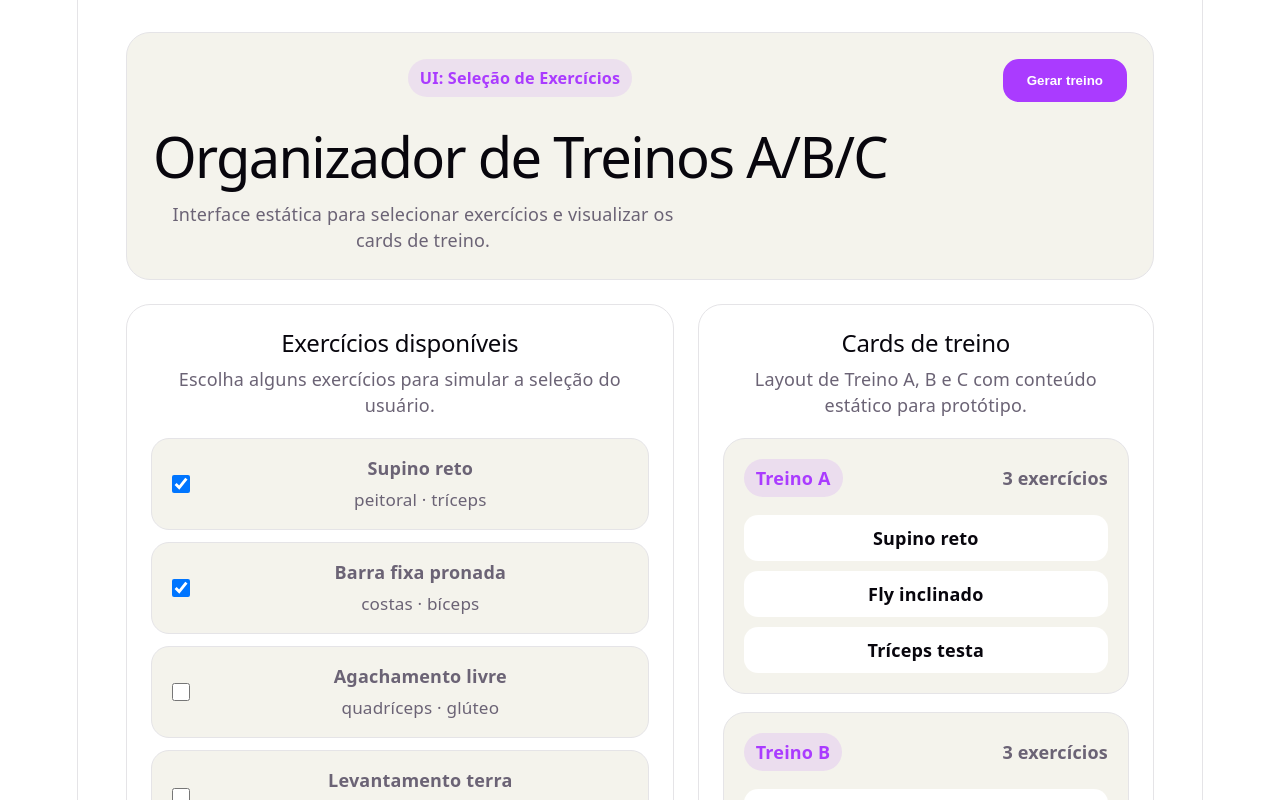
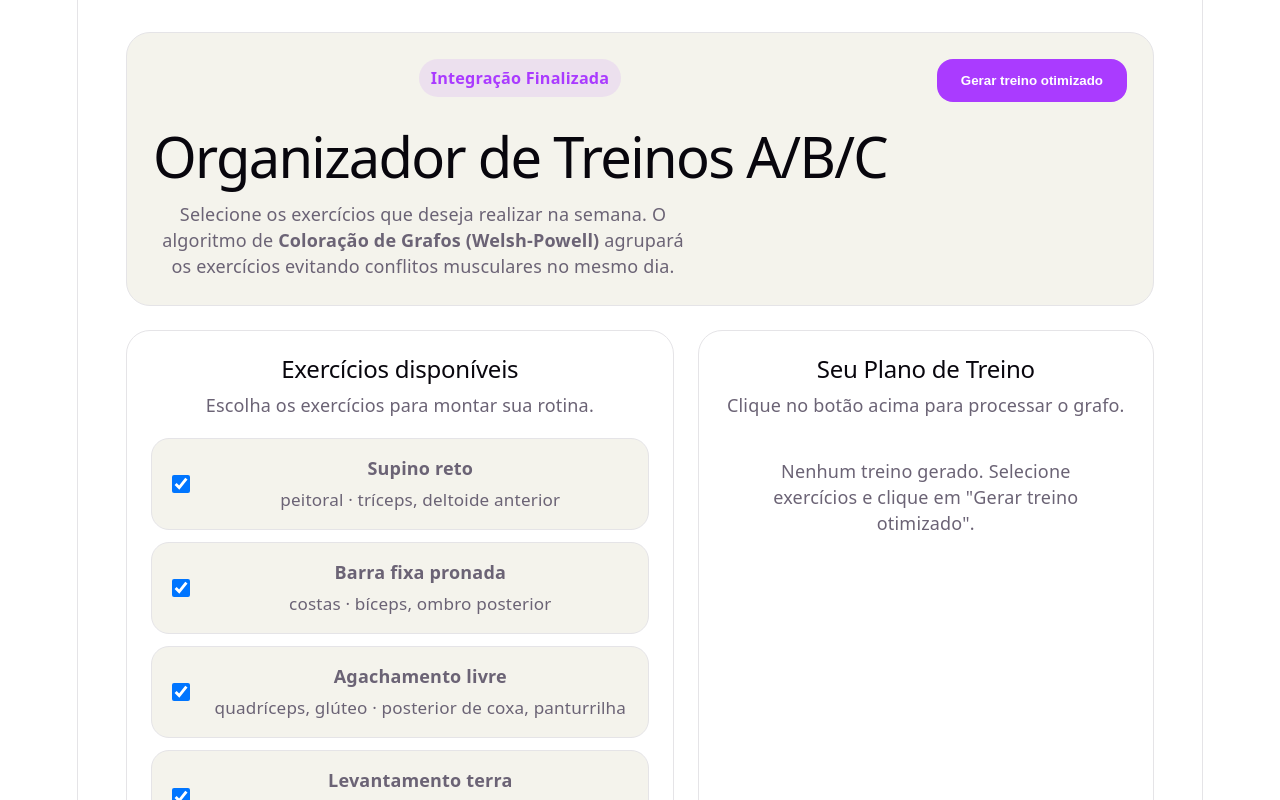
Before and after one commit to zlimaz/ProjetodeAlgoritmo-2026-01-Grafos, a React (Vite) app: page / in a window 1280 px wide. Shown: the top 800 px of the page. Built offline with nearby package versions, Linux system fonts and the light colour scheme.

Commit message:
fix: integra logica do grafo com eventos do DOM

```diff
--- a/src/App.tsx
+++ b/src/App.tsx
@@ -1,43 +1,12 @@
 import { useState } from 'react'
 import './App.css'
-
-type Exercise = {
-  id: string
-  name: string
-  primaryMuscles: string[]
-  secondaryMuscles: string[]
-}
-
-const exerciseOptions: Exercise[] = [
-  { id: 'E1', name: 'Supino reto', primaryMuscles: ['peitoral'], secondaryMuscles: ['tríceps'] },
-  { id: 'E2', name: 'Barra fixa pronada', primaryMuscles: ['costas'], secondaryMuscles: ['bíceps'] },
-  { id: 'E3', name: 'Agachamento livre', primaryMuscles: ['quadríceps'], secondaryMuscles: ['glúteo'] },
-  { id: 'E4', name: 'Levantamento terra', primaryMuscles: ['posterior de coxa'], secondaryMuscles: ['lombar'] },
-  { id: 'E5', name: 'Desenvolvimento militar', primaryMuscles: ['deltoide'], secondaryMuscles: ['tríceps'] },
-  { id: 'E6', name: 'Rosca direta', primaryMuscles: ['bíceps'], secondaryMuscles: ['antebraço'] },
-  { id: 'E7', name: 'Tríceps testa', primaryMuscles: ['tríceps'], secondaryMuscles: ['antebraço'] },
-]
-
-const fakeWorkoutCards = [
-  {
-    id: 'A',
-    label: 'Treino A',
-    exercises: ['Supino reto', 'Fly inclinado', 'Tríceps testa'],
-  },
-  {
-    id: 'B',
-    label: 'Treino B',
-    exercises: ['Barra fixa pronada', 'Remada curvada', 'Rosca direta'],
-  },
-  {
-    id: 'C',
-    label: 'Treino C',
-    exercises: ['Agachamento livre', 'Leg press', 'Panturrilha em pé'],
-  },
-]
+import { exerciseDatabase, buildWorkoutGraph, getExerciseById } from './database'
 
 function App() {
-  const [selectedExercises, setSelectedExercises] = useState<string[]>(['E1', 'E2'])
+  const [selectedExercises, setSelectedExercises] = useState<string[]>([
+    'E1', 'E2', 'E3', 'E4' // Alguns exercícios pré-selecionados
+  ])
+  const [workoutPlan, setWorkoutPlan] = useState<Record<number, string[]> | null>(null)
 
   const toggleExercise = (id: string) => {
     setSelectedExercises((current) =>
@@ -45,28 +14,51 @@ function App() {
     )
   }
 
+  const handleGenerateWorkout = () => {
+    if (selectedExercises.length === 0) {
+      setWorkoutPlan(null)
+      return
+    }
+
+    // Filtra os exercícios completos a partir dos IDs selecionados
+    const selectedList = exerciseDatabase.filter(e => selectedExercises.includes(e.id))
+
+    // Constrói o grafo e gera a coloração
+    const graph = buildWorkoutGraph(selectedList)
+    const result = graph.colorGraph()
+
+    setWorkoutPlan(result)
+  }
+
+  const getLabelForColor = (index: number) => {
+    return `Treino ${String.fromCharCode(65 + index)}`
+  }
+
   return (
     <div className="app-shell">
       <header className="app-header">
         <div>
-          <span className="app-badge">UI: Seleção de Exercícios</span>
+          <span className="app-badge">Integração Finalizada</span>
           <h1>Organizador de Treinos A/B/C</h1>
           <p className="app-lead">
-            Interface estática para selecionar exercícios e visualizar os cards de treino.
+            Selecione os exercícios que deseja realizar na semana. O algoritmo de
+            <strong> Coloração de Grafos (Welsh-Powell)</strong> agrupará os exercícios evitando conflitos musculares no mesmo dia.
           </p>
         </div>
-        <button className="action-button">Gerar treino</button>
+        <button className="action-button" onClick={handleGenerateWorkout}>
+          Gerar treino otimizado
+        </button>
       </header>
 
       <main className="app-grid">
         <section className="panel panel-left">
           <div className="panel-header">
             <h2>Exercícios disponíveis</h2>
-            <p>Escolha alguns exercícios para simular a seleção do usuário.</p>
+            <p>Escolha os exercícios para montar sua rotina.</p>
           </div>
 
           <div className="exercise-list">
-            {exerciseOptions.map((exercise) => (
+            {exerciseDatabase.map((exercise) => (
               <label key={exercise.id} className="exercise-item">
                 <input
                   type="checkbox"
@@ -75,7 +67,10 @@ function App() {
                 />
                 <div>
                   <strong>{exercise.name}</strong>
-                  <p>{exercise.primaryMuscles.join(', ')} {exercise.secondaryMuscles.length > 0 ? `· ${exercise.secondaryMuscles.join(', ')}` : ''}</p>
+                  <p>
+                    {exercise.primaryMuscles.join(', ')}
+                    {exercise.secondaryMuscles.length > 0 ? ` · ${exercise.secondaryMuscles.join(', ')}` : ''}
+                  </p>
                 </div>
               </label>
             ))}
@@ -84,24 +79,35 @@ function App() {
 
         <section className="panel panel-right">
           <div className="panel-header">
-            <h2>Cards de treino</h2>
-            <p>Layout de Treino A, B e C com conteúdo estático para protótipo.</p>
+            <h2>Seu Plano de Treino</h2>
+            <p>
+              {workoutPlan
+                ? 'Treinos gerados pelo algoritmo Welsh-Powell.'
+                : 'Clique no botão acima para processar o grafo.'}
+            </p>
           </div>
 
           <div className="cards-grid">
-            {fakeWorkoutCards.map((card) => (
-              <article key={card.id} className="training-card">
-                <div className="training-card__header">
-                  <span className="training-badge">{card.label}</span>
-                  <strong>{card.exercises.length} exercícios</strong>
-                </div>
-                <ul>
-                  {card.exercises.map((exercise) => (
-                    <li key={exercise}>{exercise}</li>
-                  ))}
-                </ul>
-              </article>
-            ))}
+            {workoutPlan ? (
+              Object.entries(workoutPlan).map(([color, exerciseIds]) => (
+                <article key={color} className="training-card">
+                  <div className="training-card__header">
+                    <span className="training-badge">{getLabelForColor(Number(color))}</span>
+                    <strong>{exerciseIds.length} exercícios</strong>
+                  </div>
+                  <ul>
+                    {exerciseIds.map((id) => {
+                      const ex = getExerciseById(id)
+                      return <li key={id}>{ex?.name || id}</li>
+                    })}
+                  </ul>
+                </article>
+              ))
+            ) : (
+              <div style={{ padding: '20px', textAlign: 'center', color: 'var(--text)' }}>
+                Nenhum treino gerado. Selecione exercícios e clique em "Gerar treino otimizado".
+              </div>
+            )}
           </div>
         </section>
       </main>
```
